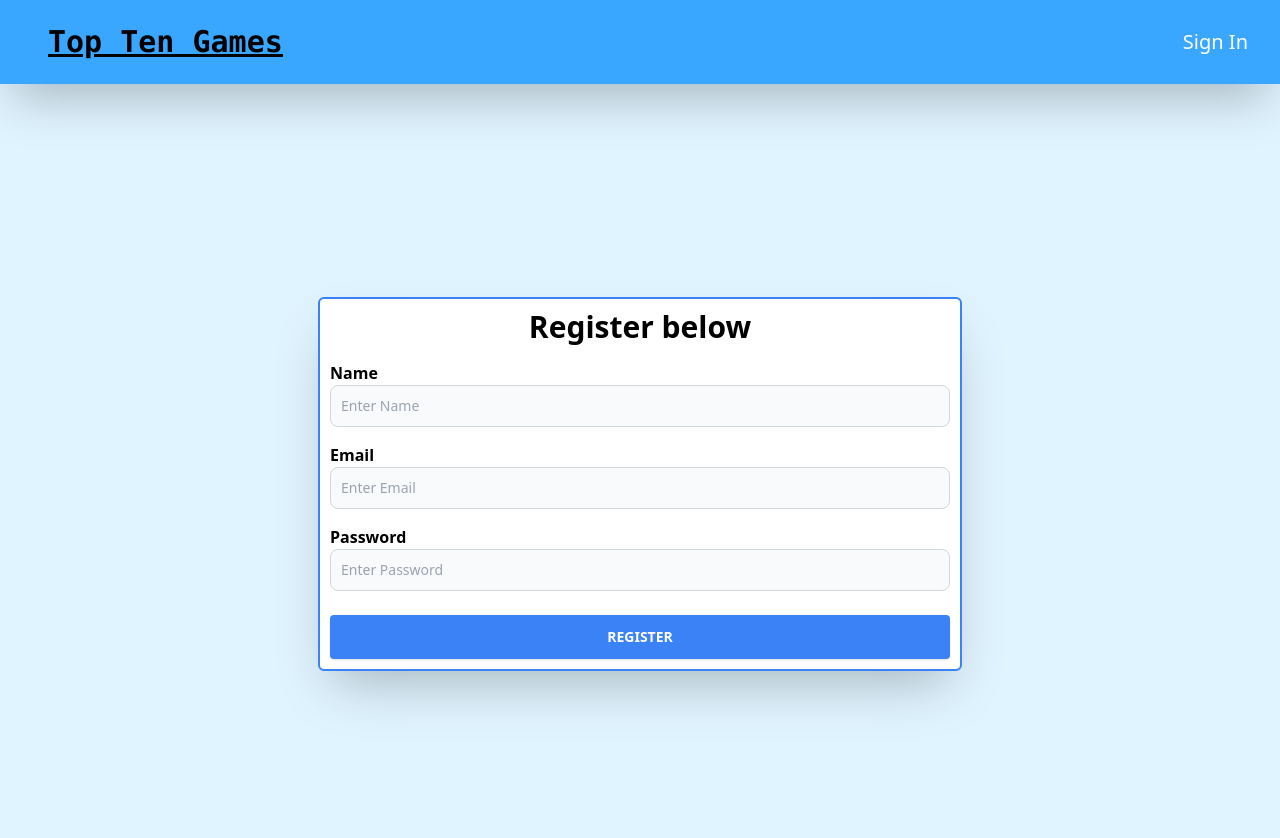
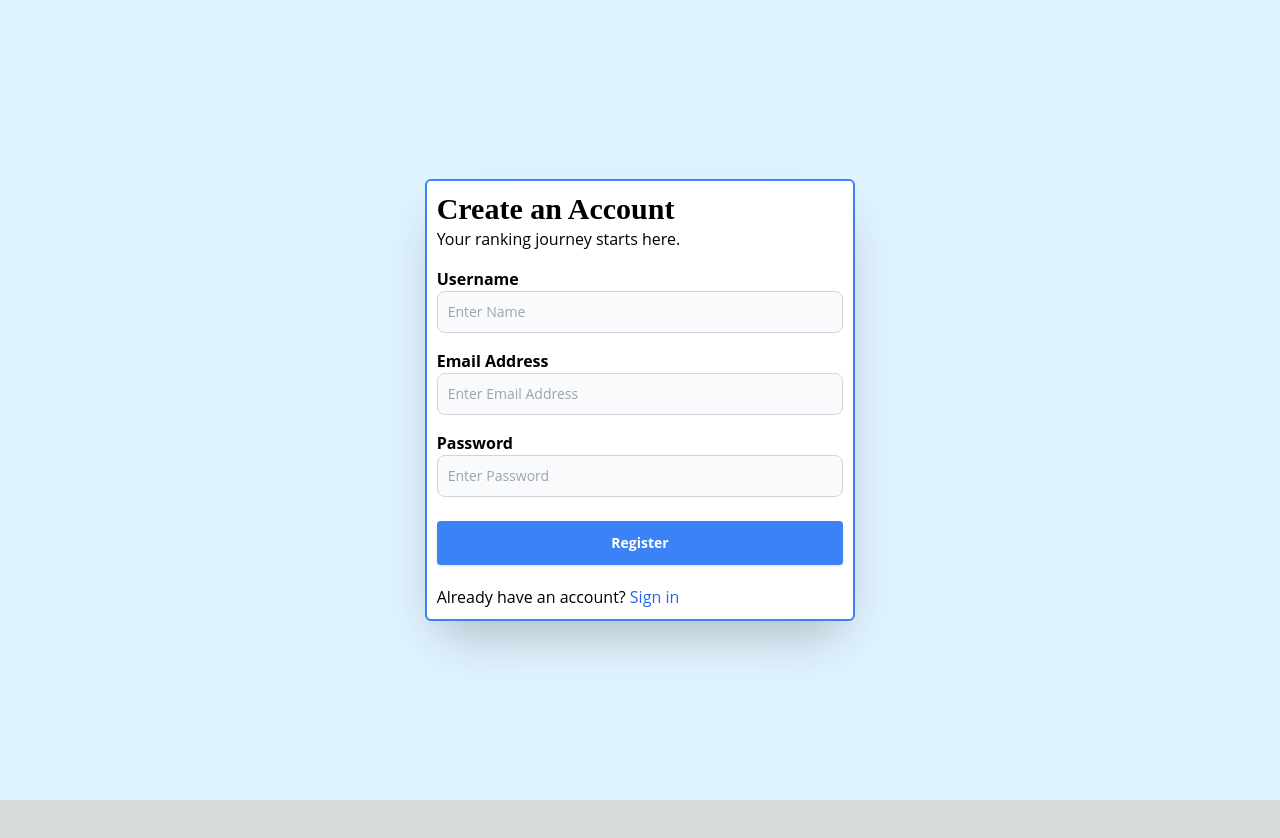
Before and after one commit to KhaledHadida/Top-Ten-Games, a Next.js app: page /register in a window 1280 px wide. Shown: the top 838 px of the page. After the commit the page ends 800 px from the top, so only its background shows below. Built offline with nearby package versions, Linux system fonts and the light colour scheme.

Commit message:
touch ups for home, sign in, register

```diff
--- a/pages/components/editprofilepanel.js
+++ b/pages/components/editprofilepanel.js
@@ -34,7 +34,7 @@ export default function EditProfilePanel({ showModal, setShowModal, currentName,
           //"log" them out
           logout();
           //redirect him to homepage
-          router.push('./home'); // Replace '/mygames' with the actual path of your "mygames" page
+          router.push('./'); // Replace '/mygames' with the actual path of your "mygames" page
         })
         .catch((error) => {
           console.error('Error deleting user:', error);
--- a/pages/header.js
+++ b/pages/header.js
@@ -34,7 +34,7 @@ export default function Header() {
             //Delete cookie
             deleteCookie("userId");
             // If login is successful, navigate to the "mygames" page
-            router.push('/signin'); // Replace '/mygames' with the actual path of your "mygames" page
+            router.push('/'); // Replace '/mygames' with the actual path of your "mygames" page
         } catch (error) {
             // Handle login failure
             console.error('Logout failure:', error);
@@ -44,8 +44,8 @@ export default function Header() {
     return (
 
         <header>
-            <ul className="flex items-center justify-between bg-normal-blue p-2 relative z-10 shadow-2xl text-xl">
-
+            {isLoggedIn ? (<>
+                <ul className="flex items-center justify-between bg-normal-blue p-2 relative z-10 shadow-2xl text-xl">
                 {isLoggedIn ? (<>
                     <h1 className="font-extrabold pl-10 py-5 underline " style={{ fontSize: 25 }}>
                         Top Ten Games
@@ -61,7 +61,7 @@ export default function Header() {
                 </li>) :
                     (<>
                         <h1 className="font-extrabold pl-10 py-5 underline font-mono" style={{ fontSize: 30 }}>
-                            <Link href="/home">Top Ten Games</Link>
+                            <Link href="/"><h1>Top Ten Games</h1></Link>
                         </h1>
                         <li className="mr-6">
                             <Link className="text-white hover:text-blue-800" href="/signin">Sign In</Link>
@@ -69,7 +69,10 @@ export default function Header() {
                     </>
                     )}
                 {/* onClick={handleSignIn} */}
-            </ul>
+                </ul>
+
+            </>): (null)}
+
         </header>
     )
 }
--- a/pages/index.js
+++ b/pages/index.js
@@ -15,17 +15,15 @@ export default function Home() {
       <Header />
       <main className="flex flex-col items-center justify-center flex-1" >
         <AnimationBackground />
-        <div className="text-center" style={{ zIndex: 1 }}>
-          <h1 className="font-extrabold text-8xl mb-4">Welcome to Top Ten Games</h1>
-          <h3 className="text-3xl mb-4">Where you can rank your top ten games and share your review with friends!</h3>
-          <h4 className="text-2xl">Start with signing up!</h4>
+        <div className="text-center bg-white p-5 rounded-lg" style={{ zIndex: 1 }}>
+          <p className="text-3xl">Welcome to</p>
+          <h1 className="font-extrabold text-8xl mb-4">Top Ten Games</h1>
+          <p className="text-3xl mb-4">Rank your top ten games and share your review with friends!</p>
+          {/* button for sign in */}
+          <div className="py-5">
+            <Link className="text-white bg-gradient-to-r from-blue-500 via-blue-600 to-blue-700 hover:bg-gradient-to-br focus:ring-4 focus:outline-none focus:ring-blue-300 dark:focus:ring-blue-800 shadow-lg shadow-blue-500/50 dark:shadow-lg dark:shadow-blue-800/80 font-medium rounded-lg text-3xl px-5 py-2.5 text-center me-2 mb-2" href="/signin">Sign In</Link>
+          </div>
         </div>
-        {/* button for sign up */}
-        <Link
-          className="bg-blue-500 text-white active:bg-emerald-600 font-bold uppercase px-6 py-5 rounded shadow hover:shadow-lg outline-none focus:outline-none w-1/6 my-10 text-center"
-          href="/register" style={{ zIndex: 1 }}>
-          Register
-        </Link>
       </main>
     </div>
   );
--- a/pages/register.js
+++ b/pages/register.js
@@ -5,6 +5,7 @@ import { useLoading } from "../contexts/loadingcontext";
 import LoadingAnimation from "./components/loadinganimation";
 import { useRouter } from 'next/router';
 import Head from 'next/head';
+import Link from "next/link";
 
 export default function Register() {
 
@@ -77,11 +78,12 @@ export default function Register() {
             </Head>
             {/* The register panel */}
             <div className="bg-lighter-blue min-h-screen flex flex-col justify-center items-center">
-                <div className="bg-white p-2.5 rounded shadow-2xl p-10 outline outline-2 outline-blue-500" style={{ width: "50%" }}>
+                <div className="bg-white p-2.5 rounded shadow-2xl p-10 outline outline-2 outline-blue-500 w-1/3">
                     <form onSubmit={handleRegister} >
-                        <h1 className="text-3xl font-semibold items-center text-center">Register below</h1>
+                        <h1 className="text-3xl font-semibold items-center">Create an Account</h1>
+                        <p>Your ranking journey starts here.</p>
                         <div className="mt-4">
-                            <label htmlFor="userName" className="block font-bold">Name</label>
+                            <label htmlFor="userName" className="block font-bold">Username</label>
                             <input
                                 id="userName"
                                 type="text"
@@ -91,11 +93,11 @@ export default function Register() {
                             />
                         </div>
                         <div className="mt-4">
-                            <label htmlFor="email" className="block font-bold">Email</label>
+                            <label htmlFor="email" className="block font-bold">Email Address</label>
                             <input
                                 id="email"
                                 type="text"
-                                placeholder="Enter Email"
+                                placeholder="Enter Email Address"
                                 onChange={handleEmailChange}
                                 className="p-2.5 text-sm w-full bg-gray-50 rounded-lg border border-gray-300 focus:ring-blue-500 focus:border-blue-500 dark:bg-gray-700 dark:border-gray-600 dark:placeholder-gray-400 dark:text-white dark:focus:ring-blue-500 dark:focus:border-blue-500"
                             />
@@ -113,7 +115,7 @@ export default function Register() {
                         <p className={`text-center mb-5 text-green-500 font-bold ${registerComplete ? '' : 'hidden'}`}>Your account has been successfully registered! Redirecting..</p>
                         {loading ? (<LoadingAnimation />) : (<div className="mt-6">
                             <button
-                                className="bg-blue-500 text-white active:bg-emerald-600 font-bold uppercase text-sm px-6 py-3 rounded shadow hover:shadow-lg outline-none focus:outline-none w-full"
+                                className="bg-blue-500 text-white active:bg-emerald-600 font-bold text-sm px-6 py-3 rounded shadow hover:shadow-lg outline-none focus:outline-none w-full"
                                 type="submit"
                             // Close the pop-up and update game with API & add the newest game so we can refresh it on the frontend
                             >
@@ -123,6 +125,7 @@ export default function Register() {
                         {IsRegisterError ? registerError.map((error, index) => (<p className="text-red-600" key={index}>{error.message || error}</p>)) : (
                             <></>)}
                     </form>
+                    <p className="mt-5">Already have an account? <Link className="text-blue-600 dark:text-blue-500 hover:underline" href="/signin">Sign in</Link></p>
                 </div>
             </div>
         </>
--- a/pages/signin.js
+++ b/pages/signin.js
@@ -10,6 +10,7 @@ import { useLoading } from "../contexts/loadingcontext";
 import Link from 'next/link';
 import Head from 'next/head';
 
+import AnimationBackground from "./components/animationbackground";
 
 export default function SignIn() {
     const router = useRouter();
@@ -59,13 +60,14 @@ export default function SignIn() {
     return (
         <>
             <Header />
+            <div className="flex flex-col min-h-screen drop-shadow-lg" style={{overflow: "hidden"}}>
                 <Head>
                     <title>Sign in</title>
                 </Head>
-            {(<div className="bg-lighter-blue min-h-screen flex flex-col justify-center items-center">
-                <div className="bg-white p-2.5 rounded p-10 shadow-2xl outline outline-2 outline-blue-500 w-1/2">
+                {(<div className="bg-lighter-blue min-h-screen flex flex-col justify-center items-center" >
+                    <div className="bg-white p-2.5 rounded p-10 shadow-2xl outline outline-2 outline-blue-500 w-1/3" style={{ zIndex: 1 }}>
                         <form onSubmit={handleLogin} >
-                        <h1 className="text-3xl font-semibold text-center">Sign in</h1>
+                            <h1 className="text-3xl font-semibold">Sign in</h1>
                             <div className="mt-4">
                                 <label htmlFor="email" className="block font-bold">Email</label>
                                 <input
@@ -89,7 +91,7 @@ export default function SignIn() {
                             <div className="mt-6">
                                 {loading ? (<LoadingAnimation />
                                 ) : (<button
-                                className="bg-emerald-500 text-white active:bg-emerald-600 font-bold uppercase text-sm px-6 py-3 rounded shadow hover:shadow-lg outline-none focus:outline-none w-full"
+                                    className="bg-blue-500 text-white active:bg-emerald-600 font-bold text-sm px-6 py-3 rounded shadow hover:shadow-lg outline-none focus:outline-none w-full"
                                     type="submit"
                                 //Close the pop-up and update game with API & add the newest game so we can refresh it on the frontend
                                 //onClick={handleLogin}
@@ -103,11 +105,13 @@ export default function SignIn() {
                                 <></>)}
                             {/* register button */}
                             <div>
-                            <p>No account? <Link className="text-blue-600" href="../register">Register here!</Link></p>
+                                <p className="mt-5">No account? <Link className="text-blue-600 dark:text-blue-500 hover:underline" href="../register">Register here</Link></p>
                             </div>
                         </form>
                     </div>
                 </div>)}
+            </div>
+
             {/* The sign in panel */}
 
         </>
--- a/styles/globals.css
+++ b/styles/globals.css
@@ -1,13 +1,21 @@
 @tailwind base;
 @tailwind components;
 @tailwind utilities;
-@import '~tinymce/skins/ui/oxide/skin.css';
-@import '~tinymce/skins/ui/oxide/content.css';
+@import "~tinymce/skins/ui/oxide/skin.css";
+@import "~tinymce/skins/ui/oxide/content.css";
 
 :root {
   --foreground-rgb: 0, 0, 0;
   --background-start-rgb: 214, 219, 220;
   --background-end-rgb: 255, 255, 255;
+}
+
+h1 {
+  font-family: "Della Respira", serif;
+}
+
+* {
+  font-family: "Open Sans", serif;
 }
 
 @media (prefers-color-scheme: dark) {
@@ -20,11 +28,13 @@
 
 body {
   color: rgb(var(--foreground-rgb));
-  background: linear-gradient(to bottom,
+  background: linear-gradient(
+      to bottom,
       transparent,
-      rgb(var(--background-end-rgb))) rgb(var(--background-start-rgb));
+      rgb(var(--background-end-rgb))
+    )
+    rgb(var(--background-start-rgb));
 }
-
 
 /* Animation for background */
 .box {
@@ -33,7 +43,7 @@ body {
   transform: translate(-50%, -50%);
   width: 150px;
   height: 50px;
-  background-color: #87C4FF;
+  background-color: #87c4ff;
   animation: moveBox 10s linear infinite;
 }
 
```
Lines whose indentation alone changed are shown as unchanged.
